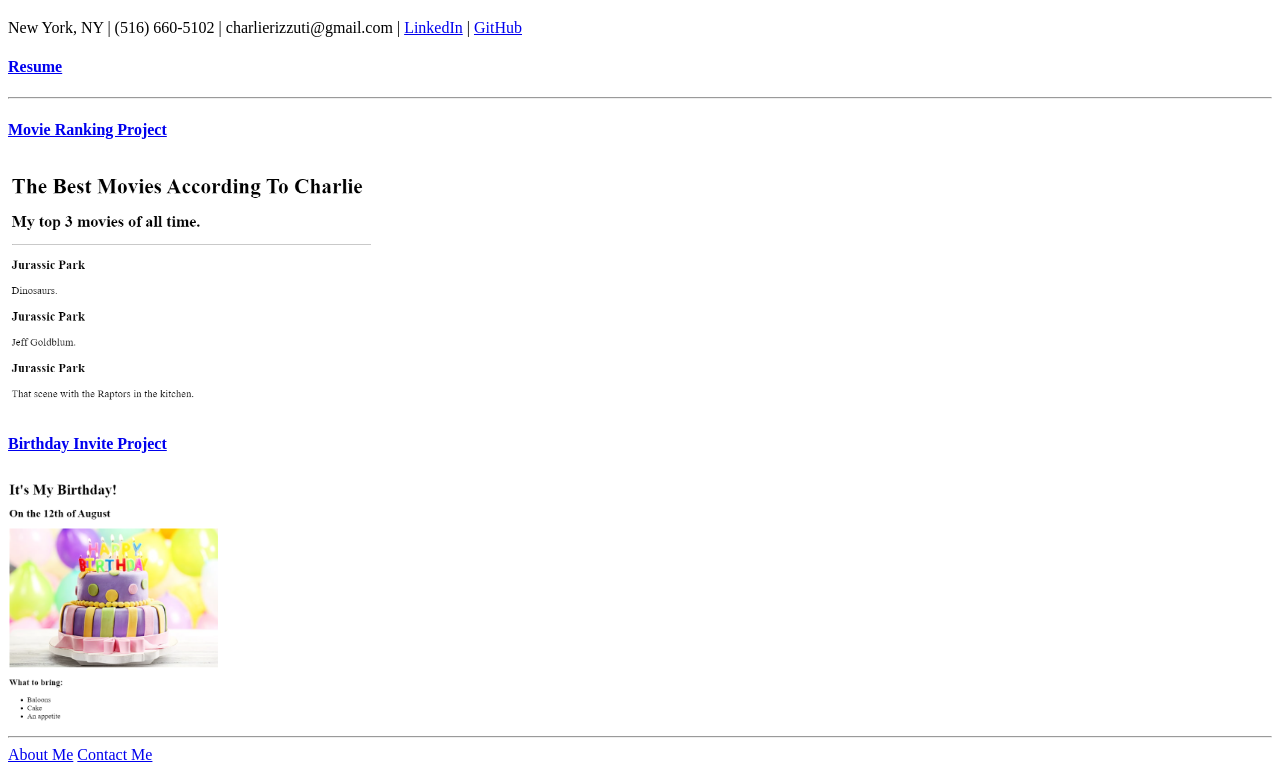
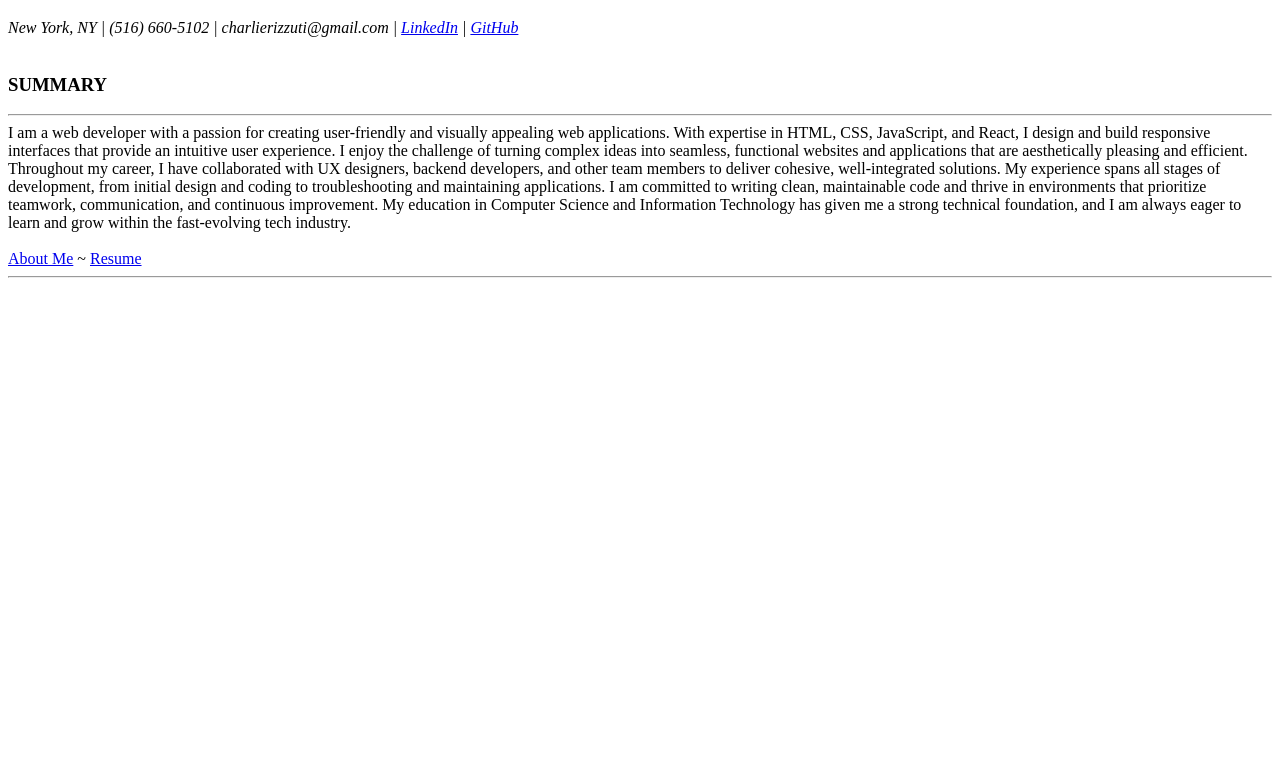
Before and after one commit to carizzuti/html-portfolio, a plain HTML site: page index.html in a window 1280 px wide. Shown: the part 61-833 px from the top of the page. After the commit the page ends 800 px from the top, so only its background shows below. Drawn offline with Linux system fonts and the light colour scheme.

Commit message:
Remove placeholder portfolio pieces

```diff
--- a/index.html
+++ b/index.html
@@ -9,26 +9,35 @@
 <body>
     <header>
         <h1>Charlie Rizzuti</h1>
-        <div>
-            New York, NY | (516) 660-5102 | charlierizzuti@gmail.com | <a
-                href="https://www.linkedin.com/in/crizzuti/">LinkedIn</a> |
-            <a href="https://github.com/carizzuti">GitHub</a>
+        <div><i>
+                New York, NY | (516) 660-5102 | charlierizzuti@gmail.com | <a
+                    href="https://www.linkedin.com/in/crizzuti/">LinkedIn</a> |
+                <a href="https://github.com/carizzuti">GitHub</a></i>
         </div>
     </header>
+    <br />
 
-    <h4><a href="./public/resume.html">Resume</a></h4>
+    <h3>SUMMARY</h3>
+    <hr />
+    <div>
+        I am a web developer with a passion for creating user-friendly and visually appealing web applications. With
+        expertise in HTML, CSS, JavaScript, and React, I design and build responsive interfaces that provide an
+        intuitive user experience. I enjoy the challenge of turning complex ideas into seamless, functional websites and
+        applications that are aesthetically pleasing and efficient. Throughout my career, I have collaborated with UX
+        designers, backend developers, and other team members to deliver cohesive, well-integrated solutions. My
+        experience spans all stages of development, from initial design and coding to troubleshooting and maintaining
+        applications. I am committed to writing clean, maintainable code and thrive in environments that prioritize
+        teamwork, communication, and continuous improvement. My education in Computer Science and Information Technology
+        has given me a strong technical foundation, and I am always eager to learn and grow within the fast-evolving
+        tech industry.
+    </div>
 
+    <br />
+    <div>
+        <a href="./public/about.html">About Me</a> ~
+        <a href="./public/resume.html">Resume</a>
+    </div>
     <hr />
-
-    <h4><a href="./public/movie-ranking.html">Movie Ranking Project</a></h4>
-    <img src="./assets/images/movie-ranking.png" height="250" />
-    <br />
-    <h4><a href="./public/birthday-invite.html">Birthday Invite Project</a></h4>
-    <img src="./assets/images/birthday-invite.png" height="250" />
-
-    <hr />
-    <a href="./public/about.html">About Me</a>
-    <a href="./public/contact.html">Contact Me</a>
 
 
 </body>
```
Also changed, not shown: public/resume.html (+4 -20 lines).
